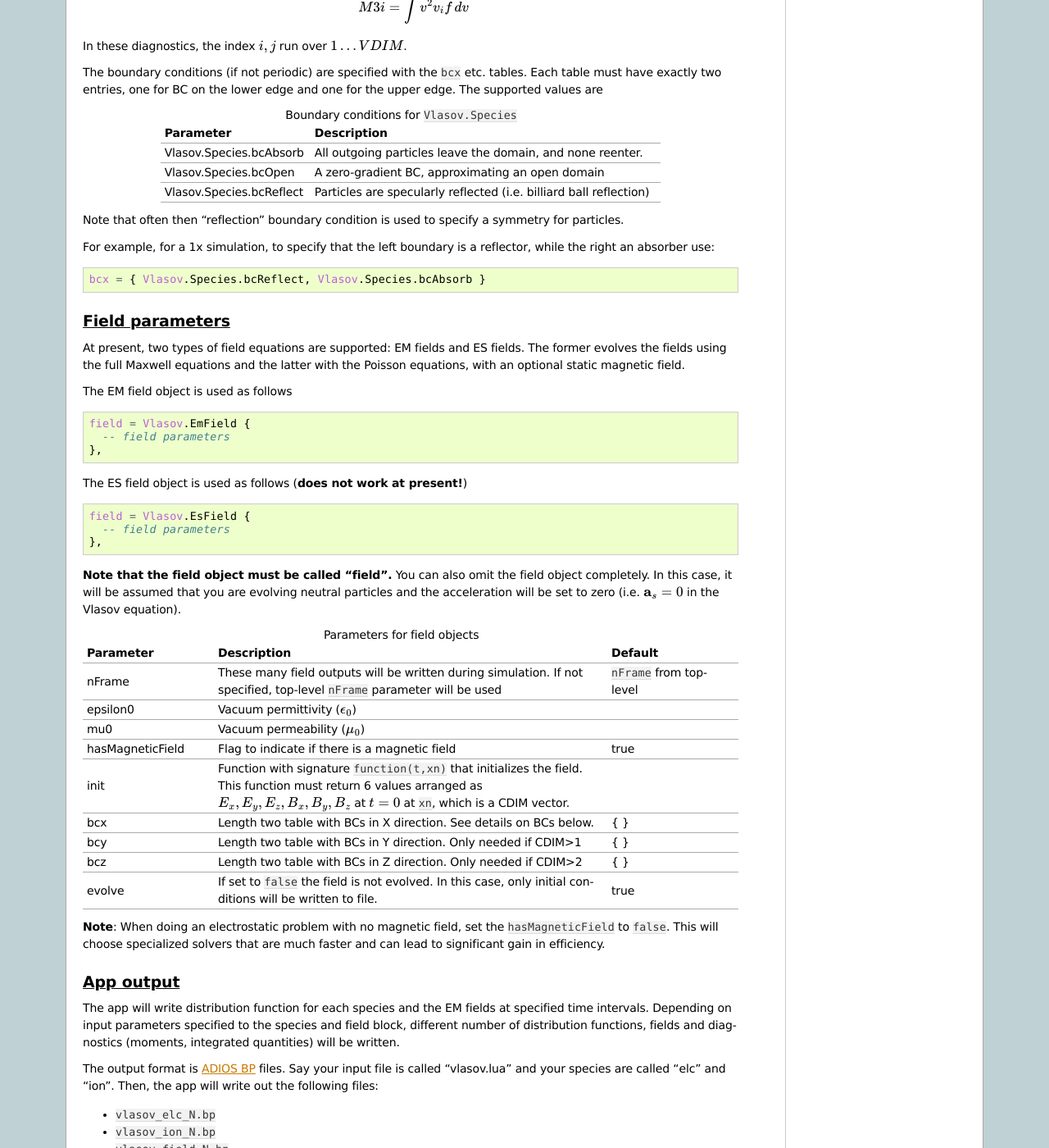
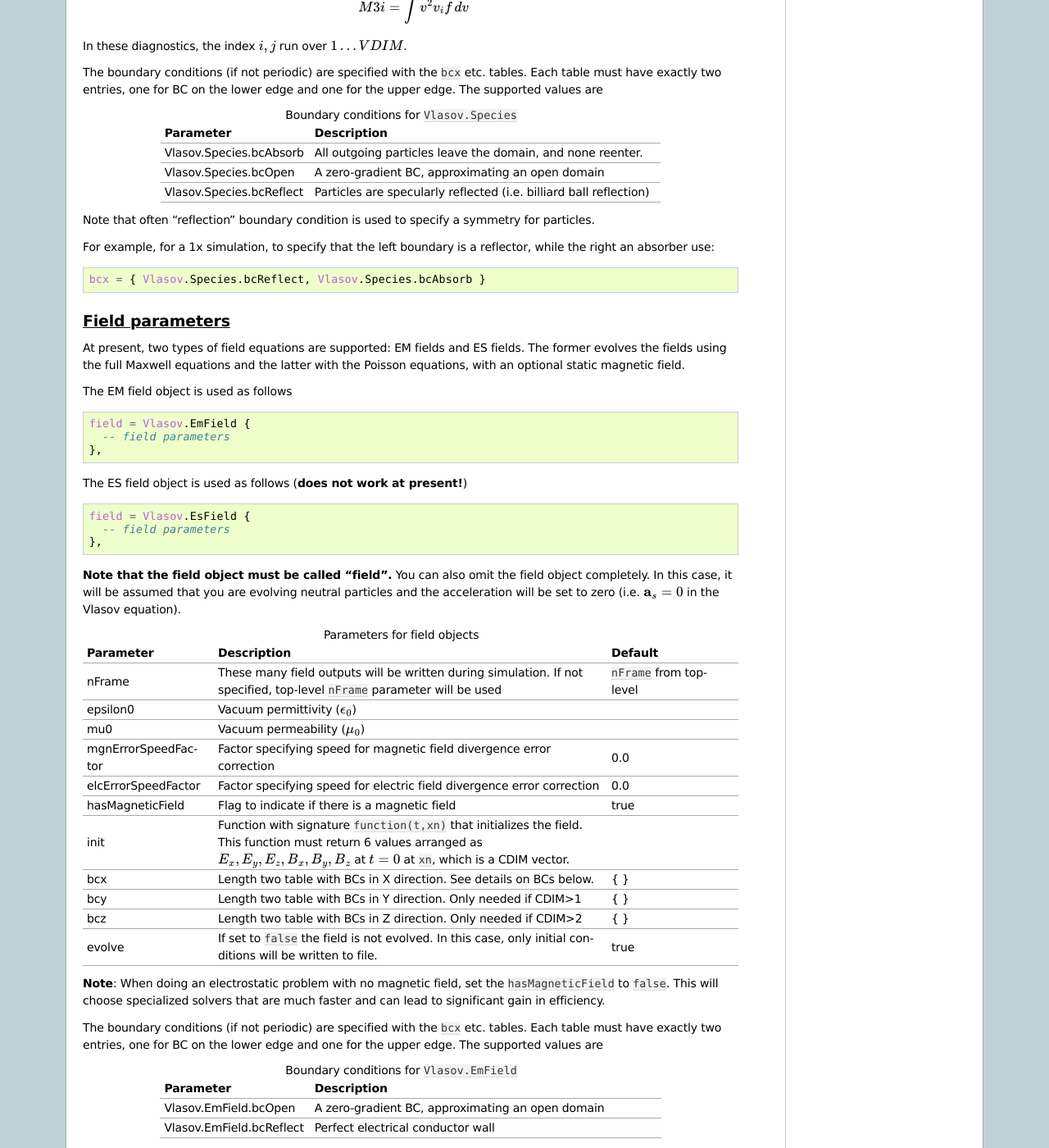
Before and after one commit to ammarhakim/gkyl-doc, a Sphinx documentation site: the page built from source/gkyl/VlasovOnCartGrid.rst, in a window 1280 px wide and 1400 px high, scrolled down 3200 px. Shown: the whole window at 82% size. Built offline with Sphinx 7.4.7, drawn with Linux system fonts in a browser that asks for light colours.

Commit message:
Added docs on EM BCs in V-M solver

```diff
--- a/source/gkyl/VlasovOnCartGrid.rst
+++ b/source/gkyl/VlasovOnCartGrid.rst
@@ -274,8 +274,8 @@ are
    * - Vlasov.Species.bcReflect
      - Particles are specularly reflected (i.e. billiard ball reflection)
 
-Note that often then "reflection" boundary condition is used to
-specify a symmetry for particles.
+Note that often "reflection" boundary condition is used to specify a
+symmetry for particles.
 
 For example, for a 1x simulation, to specify that the left boundary is
 a reflector, while the right an absorber use:
@@ -331,6 +331,12 @@ set to zero (i.e. :math:`\mathbf{a}_s = 0` in the Vlasov equation).
    * - mu0
      - Vacuum permeability (:math:`\mu_0`)
      -
+   * - mgnErrorSpeedFactor
+     - Factor specifying speed for magnetic field divergence error correction
+     - 0.0
+   * - elcErrorSpeedFactor
+     - Factor specifying speed for electric field divergence error correction
+     - 0.0
    * - hasMagneticField
      - Flag to indicate if there is a magnetic field
      - true
@@ -358,6 +364,22 @@ set to zero (i.e. :math:`\mathbf{a}_s = 0` in the Vlasov equation).
 set the ``hasMagneticField`` to ``false``. This will choose
 specialized solvers that are much faster and can lead to significant
 gain in efficiency.
+
+The boundary conditions (if not periodic) are specified with the
+``bcx`` etc. tables. Each table must have exactly two entries, one for
+BC on the lower edge and one for the upper edge. The supported values
+are
+
+.. list-table:: Boundary conditions for ``Vlasov.EmField``
+   :widths: 30, 70
+   :header-rows: 1
+
+   * - Parameter
+     - Description
+   * - Vlasov.EmField.bcOpen
+     - A zero-gradient BC, approximating an open domain
+   * - Vlasov.EmField.bcReflect
+     - Perfect electrical conductor wall
 
 App output
 ----------
```
